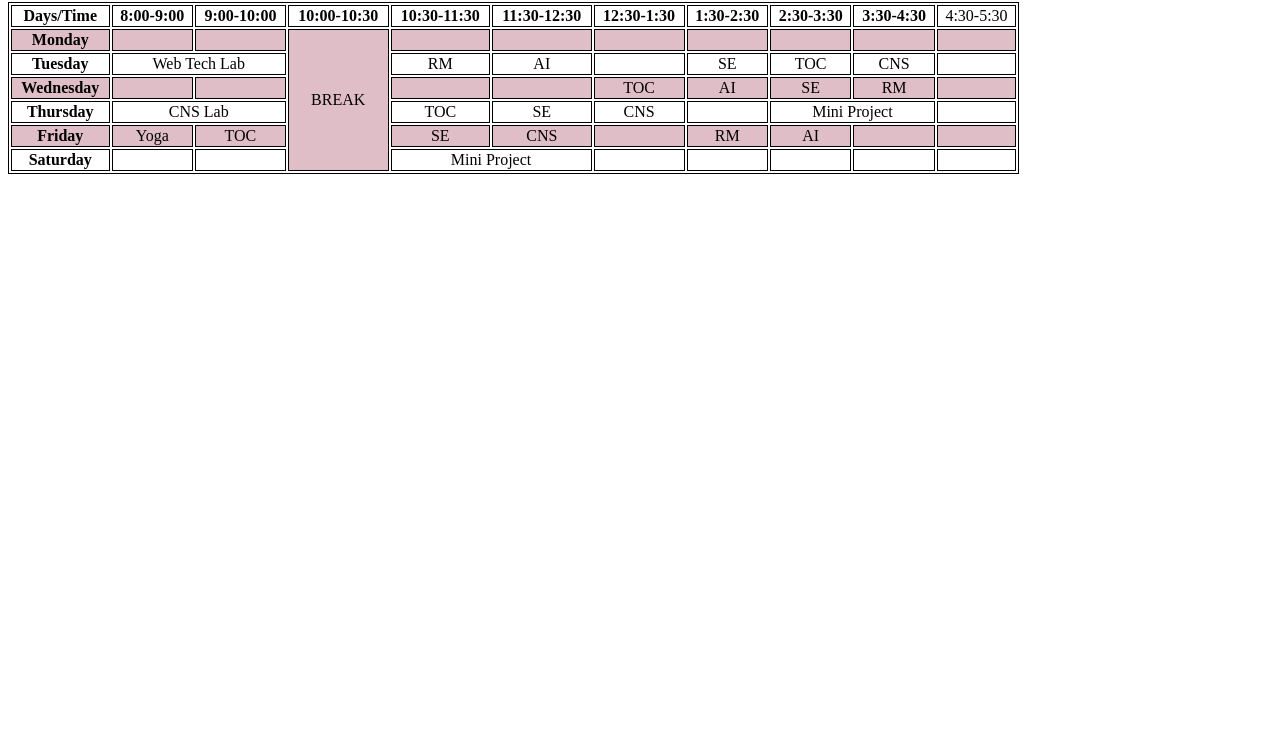
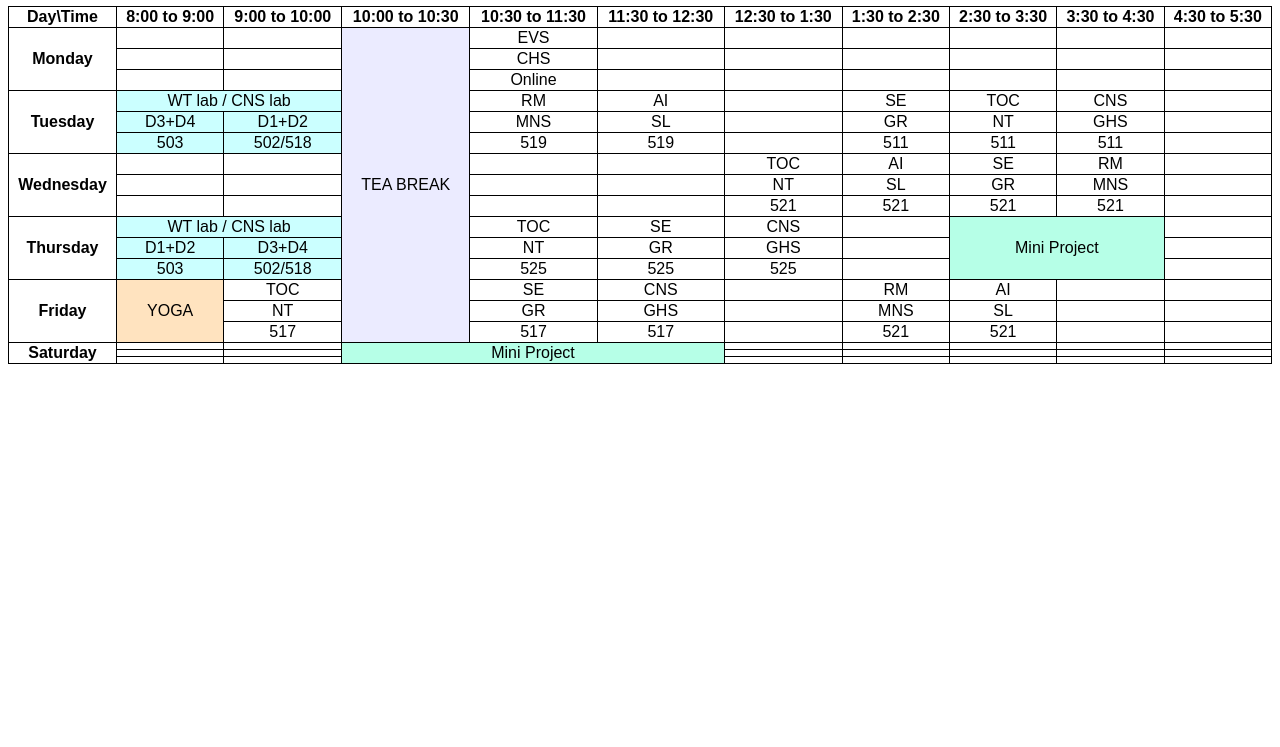
Before and after one commit to thanushreeJA/timetable, a plain HTML site: page index.html in a window 1280 px wide. Shown: the part 53-800 px from the top of the page. Drawn offline with Linux system fonts and the light colour scheme.

Commit message:
Update index.html

```diff
--- a/index.html
+++ b/index.html
@@ -1,104 +1,269 @@
-<html>
+<!DOCTYPE html>
 <head>
+    <title>Time table</title>
     <style>
         body{
-                font-family:'Times New Roman';
+            font-family: Arial, Helvetica, sans-serif;
         }
-            table, th, td {
+        .tt {
+            width: 100%;
+            border-collapse: collapse;
+        }
+        th, td {
                 border: 1px solid black;
                 text-align: center;
         }
-            tr:nth-child(even) {
-  background-color: #e0bec7;
+
+        h3 {
+            text-align:center;
         }
+
+        .lab {
+            background-color: rgb(203, 255, 255);
+        }
+
+        .yoga {
+            background-color: rgb(255, 227, 191);
+        }
+
+        .mini-p {
+            background-color: rgb(182, 255, 231);
+        }
+
+        .tbreak {
+            background-color: rgb(235, 235, 255);
+        }
+
     </style>
-        <title>Time Table</title>
 </head>
+
 <body>
-        <h2>Time Table</h2>
-        <table style="width:80%">
+    <header>
+        <h3>Time Table</h3>
+    </header>
+    <table class="tt">
         <tr>
-                <th>Days/Time</th>
-                <th>8:00-9:00</th>
-                <th>9:00-10:00</th>
-                <th>10:00-10:30</th>
-                <th>10:30-11:30</th>
-                <th>11:30-12:30</th>
-                <th>12:30-1:30</th>
-                <th>1:30-2:30</th>
-                <th>2:30-3:30</th>
-                <th>3:30-4:30</th>
-                <td>4:30-5:30</td>
+            <th>Day\Time</th>
+            <th>8:00 to 9:00</th>
+            <th>9:00 to 10:00</th>
+            <th>10:00 to 10:30</th>
+            <th>10:30 to 11:30</th>
+            <th>11:30 to 12:30</th>
+            <th>12:30 to 1:30</th>
+            <th>1:30 to 2:30</th>
+            <th>2:30 to 3:30</th>
+            <th>3:30 to 4:30</th>
+            <th>4:30 to 5:30</th>
+        </tr>
+
+        <div class="Monday">
+            <tr>
+                <th rowspan="3">Monday</th>
+                <td></td>
+                <td></td>
+                <td rowspan="15", class="tbreak">TEA BREAK</td>
+                <td>EVS</td>
+                <td></td>
+                <td></td>
+                <td></td>
+                <td></td>
+                <td></td>
+                <td></td>
             </tr>
             <tr>
-                <th> Monday </th>
-                <td> </td>
-                <td> </td>
-                <td rowspan="6"> BREAK</td>
-                <td> </td>
-                <td> </td>
-                <td> </td>
-                <td> </td>
-                <td> </td>
-                <td> </td>
-                <td> </td>
+                <td></td>
+                <td></td>
+                <td>CHS</td>
+                <td></td>
+                <td></td>
+                <td></td>
+                <td></td>
+                <td></td>
+                <td></td>
             </tr>
             <tr>
-                <th> Tuesday </th>
-                <td colspan="2"> Web Tech Lab</th>
+                <td></td>
+                <td></td>
+                <td>Online</td>
+                <td></td>
+                <td></td>
+                <td></td>
+                <td></td>
+                <td></td>
+                <td></td>
+            </tr>
+        </div>
+
+        <div class="Tuesday">
+            <tr>
+                <th rowspan="3">Tuesday</th>
+                <td colspan="2", class="lab">WT lab / CNS lab</td>
                 <td>RM</td>
                 <td>AI</td>
-                <td> </td>
+                <td></td>
                 <td>SE</td>
                 <td>TOC</td>
                 <td>CNS</td>
-                <td> </td>
+                <td></td>
             </tr>
             <tr>
-                <th> Wednesday </th>
-                <td> </th>
-                <td> </td>
-                <td> </td>
-                <td> </td>
+                <td class="lab">D3+D4</td>
+                <td class="lab">D1+D2</td>
+                <td>MNS</td>
+                <td>SL</td>
+                <td></td>
+                <td>GR</td>
+                <td>NT</td>
+                <td>GHS</td>
+                <td></td>
+            </tr>
+            <tr>
+                <td class="lab">503</td>
+                <td class="lab">502/518</td>
+                <td>519</td>
+                <td>519</td>
+                <td></td>
+                <td>511</td>
+                <td>511</td>
+                <td>511</td>
+                <td></td>
+            </tr>
+        </div>
+
+        <div class="Wednesday">
+            <tr>
+                <th rowspan="3">Wednesday</th>
+                <td></td>
+                <td></td>
+                <td></td>
+                <td></td>
                 <td>TOC</td>
                 <td>AI</td>
                 <td>SE</td>
                 <td>RM</td>
-                <td> </td>
+                <td></td>
             </tr>
             <tr>
-                <th>Thursday </th>
-                <td colspan="2"> CNS Lab </td>
-                <td>TOC</td>
-                <td>SE </td>
-                <td>CNS</td>
-                <td> </td>
-                <td colspan="2"> Mini Project</td>
-                <td> </td>
+                <td></td>
+                <td></td>
+                <td></td>
+                <td></td>
+                <td>NT</td>
+                <td>SL</td>
+                <td>GR</td>
+                <td>MNS</td>
+                <td></td>
             </tr>
             <tr>
-                <th>Friday </th>
-                <td> Yoga </td>
+                <td></td>
+                <td></td>
+                <td></td>
+                <td></td>
+                <td>521</td>
+                <td>521</td>
+                <td>521</td>
+                <td>521</td>
+                <td></td>
+            </tr>
+        </div>
+
+        <div class="Thursday">
+            <tr>
+                <th rowspan="3">Thursday</th>
+                <td colspan="2", class="lab">WT lab / CNS lab</td>
                 <td>TOC</td>
-                <td>SE </td>
+                <td>SE</td>
                 <td>CNS</td>
-                <td> </td>
-                <td>RM</td>
-                <td> AI </td>
-                <td> </td>
-                <td> </td>
+                <td></td>
+                <td colspan="2", rowspan="3", class="mini-p">Mini Project</td>
+                <td></td>
             </tr>
             <tr>
-                <th>Saturday </th>
-                <td> </td>
-                <td> </td>
-                <td colspan="2"> Mini Project </td>
-                <td> </td>
-                <td> </td>
-                <td> </td>
-                <td> </td>
-                <td> </td>
+                <td class="lab">D1+D2</td>
+                <td class="lab">D3+D4</td>
+                <td>NT</td>
+                <td>GR</td>
+                <td>GHS</td>
+                <td></td>
+                <td></td>
             </tr>
+            <tr>
+                <td class="lab">503</td>
+                <td class="lab">502/518</td>
+                <td>525</td>
+                <td>525</td>
+                <td>525</td>
+                <td></td>
+                <td></td>
+            </tr>
+        </div>
+
+        <div class="Friday">
+            <tr>
+                <th rowspan="3">Friday</th>
+                <td rowspan="3" class="yoga">YOGA</td>
+                <td>TOC</td>
+                <td>SE</td>
+                <td>CNS</td>
+                <td></td>
+                <td>RM</td>
+                <td>AI</td>
+                <td></td>
+                <td></td>
+            </tr>
+            <tr>
+                <td>NT</td>
+                <td>GR</td>
+                <td>GHS</td>
+                <td></td>
+                <td>MNS</td>
+                <td>SL</td>
+                <td></td>
+                <td></td>
+            </tr>
+            <tr>
+                <td>517</td>
+                <td>517</td>
+                <td>517</td>
+                <td></td>
+                <td>521</td>
+                <td>521</td>
+                <td></td>
+                <td></td>
+            </tr>
+        </div>
+
+        <div class="Saturday">
+            <tr>
+                <th rowspan="3">Saturday</th>
+                <td></td>
+                <td></td>
+                <td colspan="3", rowspan="3" class="mini-p">Mini Project</td>
+                <td></td>
+                <td></td>
+                <td></td>
+                <td></td>
+                <td></td>
+            </tr>
+            <tr>
+                <td></td>
+                <td></td>
+                <td></td>
+                <td></td>
+                <td></td>
+                <td></td>
+                <td></td>
+            </tr>
+            <tr>
+                <td></td>
+                <td></td>
+                <td></td>
+                <td></td>
+                <td></td>
+                <td></td>
+                <td></td>
+            </tr>
+        </div>
     </table>
+
 </body>
-</html>
```
Lines whose indentation alone changed are shown as unchanged.
